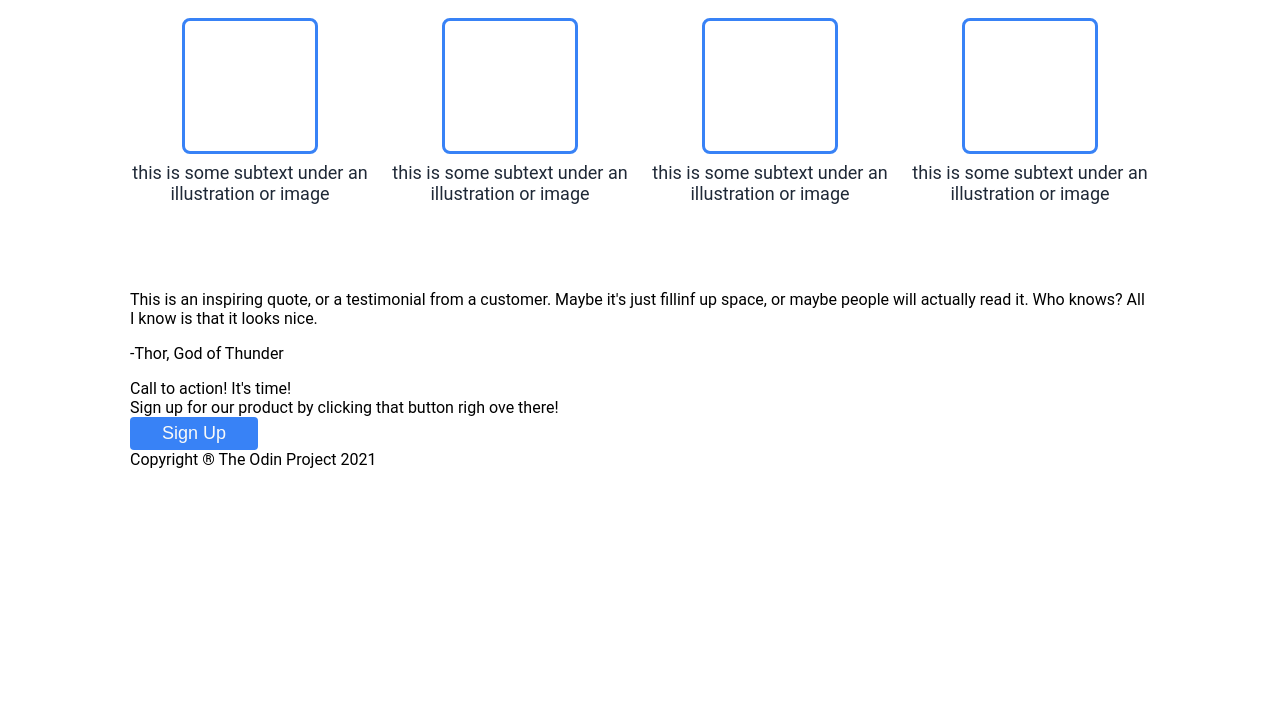
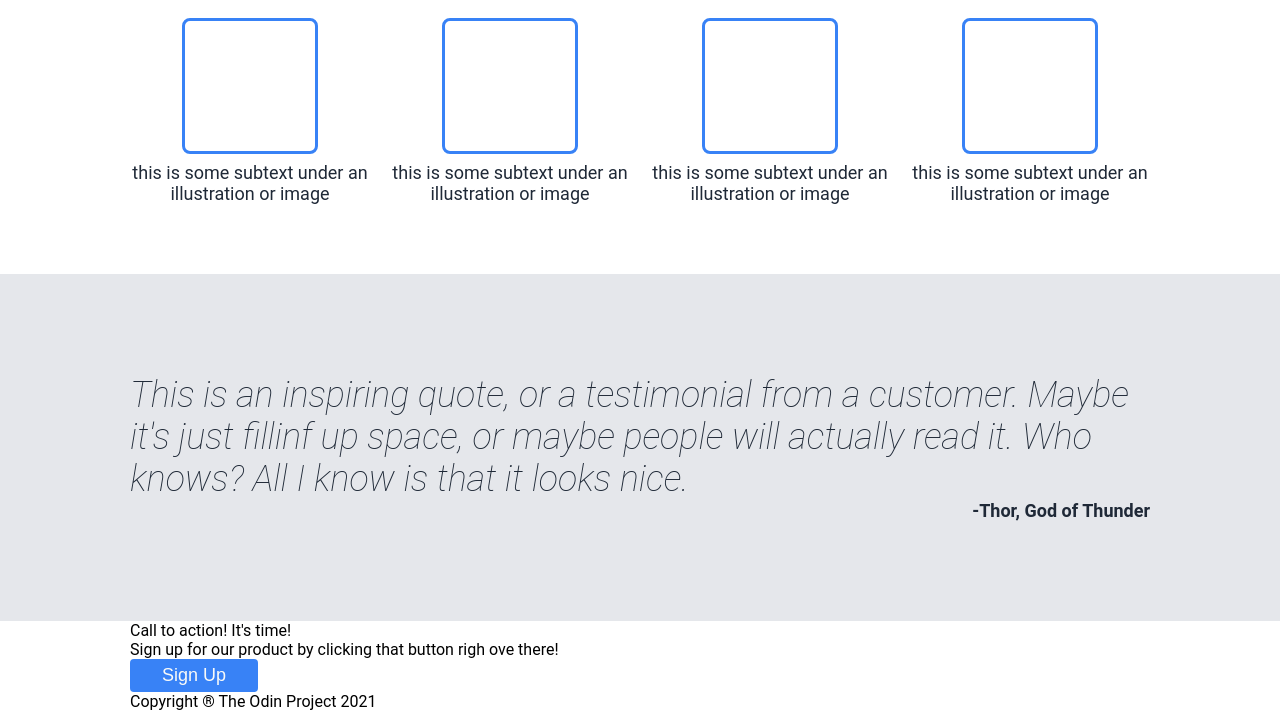
Before and after one commit to 21mdr1/landing-page, a plain HTML site: page index.html in a window 1280 px wide. Shown: the part 553-1264 px from the top of the page. Before the commit the page ends 1022 px from the top, so only its background shows below. Drawn offline with Linux system fonts and the light colour scheme.

Commit message:
Style section three

```diff
--- a/css/style.css
+++ b/css/style.css
@@ -122,3 +122,26 @@ button {
     width: 130px;
     height: 130px;
 }
+
+/* Section Three */
+.three {
+    background-color: #E5E7EB;
+    color: #1F2937;
+    padding-top: 100px;
+    padding-bottom: 100px;
+    display: flex;
+    flex-direction: column;
+}
+
+.quote {
+    font-size: 36px;
+    font-weight: lighter;
+    font-style: italic;
+    align-self: center;
+}
+
+.cred {
+    font-size: 18px;
+    font-weight: bold;
+    align-self: flex-end;
+}
--- a/index.html
+++ b/index.html
@@ -52,8 +52,8 @@
 
         <!-- Part Three -->
         <div class="three">
-            <p>This is an inspiring quote, or a testimonial from a customer. Maybe it's just fillinf up space, or maybe people will actually read it. Who knows? All I know is that it looks nice.</p>
-            <p>-Thor, God of Thunder</p>
+            <div class="quote">This is an inspiring quote, or a testimonial from a customer. Maybe it's just fillinf up space, or maybe people will actually read it. Who knows? All I know is that it looks nice.</div>
+            <div class="cred">-Thor, God of Thunder</div>
         </div>
 
         <!-- Part Four -->
```
